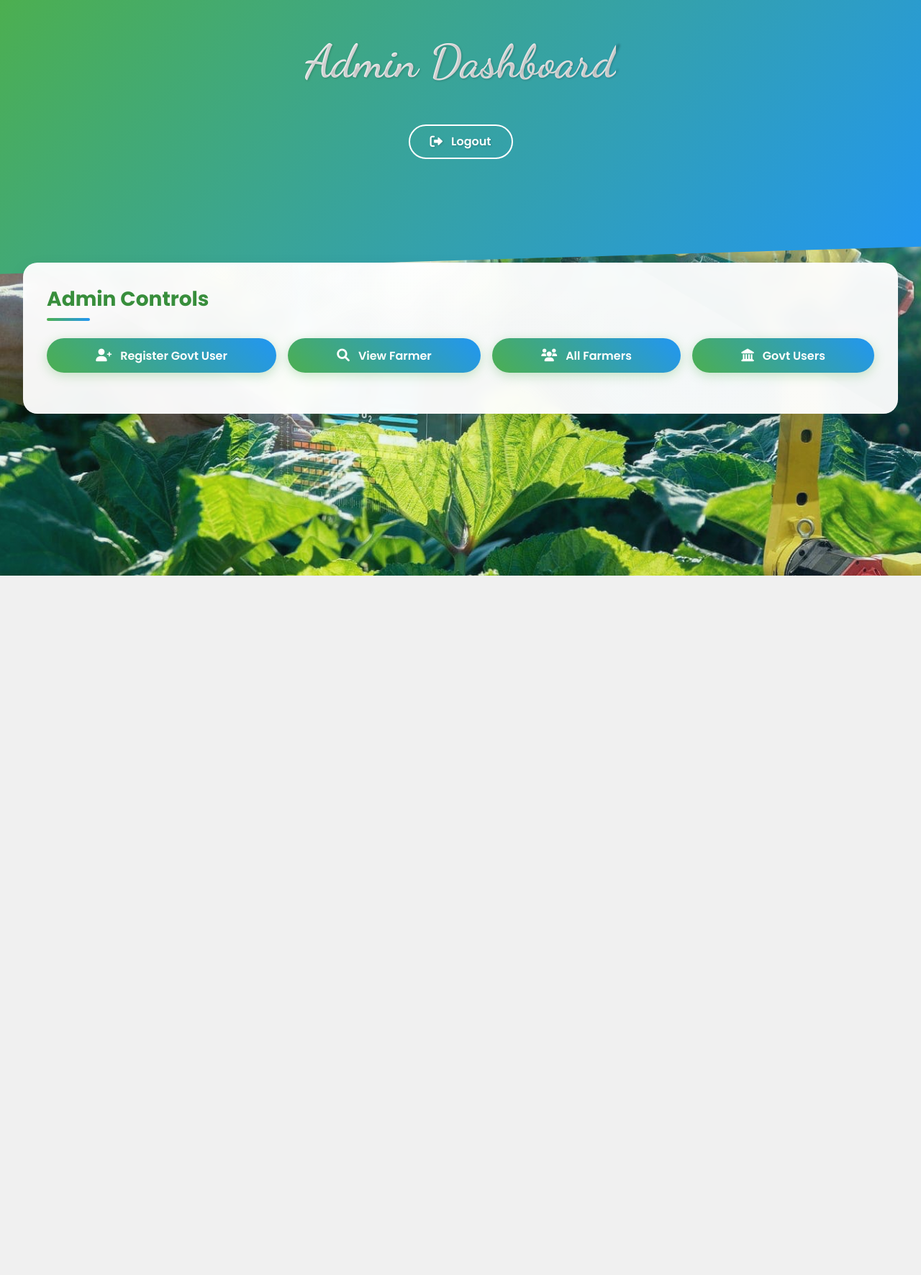
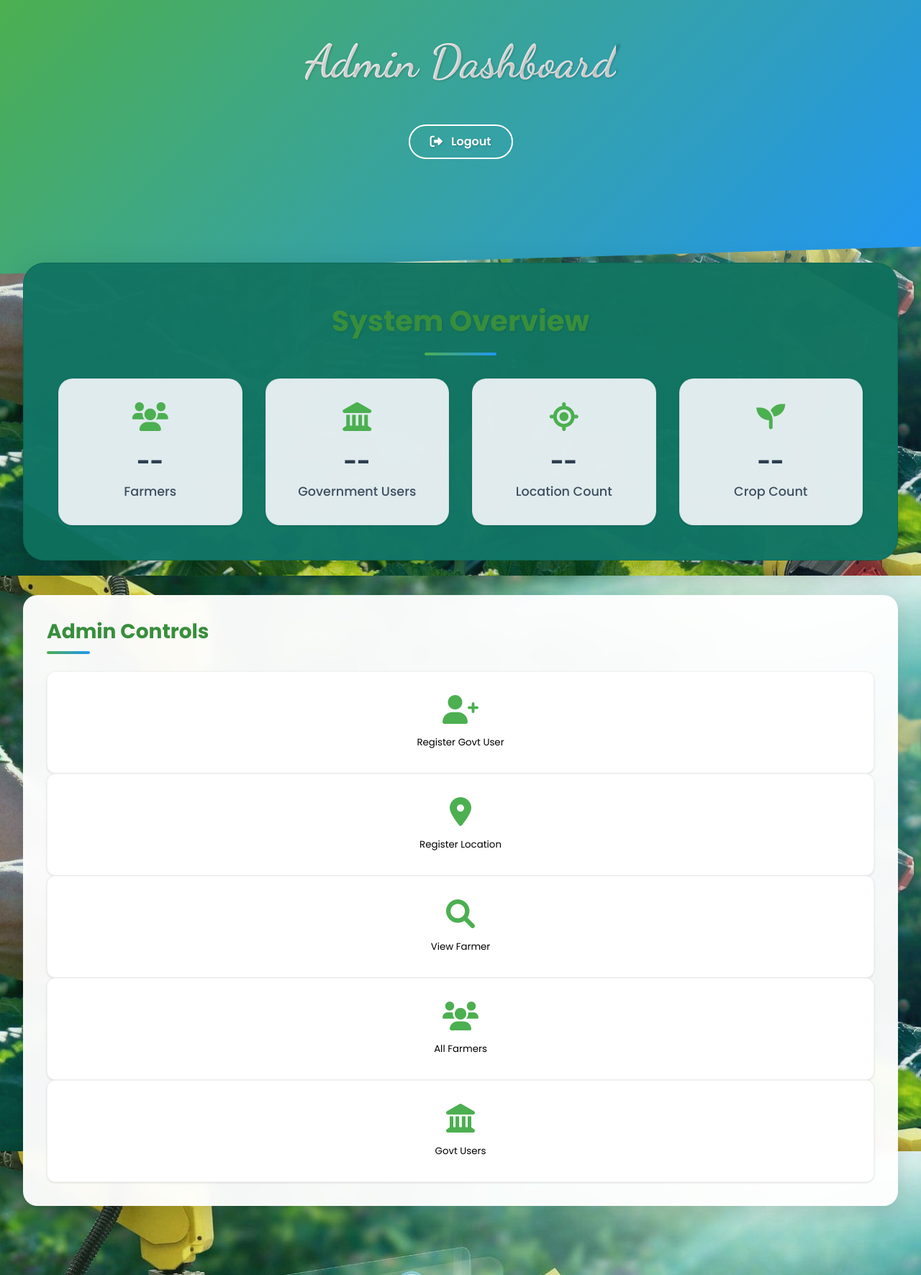
Before and after one commit to AbhishekYadav2207/Smart_Farming_AI, a Flask app: page /admin_dashboard in a window 1280 px wide. Shown: the whole page at 72% size. Before the commit the page ends 800 px from the top, so only its background shows below. Run offline with Flask 3, Linux system fonts and the light colour scheme; a user stored in the database is signed in.

Commit message:
Update admin.html for handling back functionality

```diff
--- a/app/templates/admin/dashboard.html
+++ b/app/templates/admin/dashboard.html
@@ -49,14 +63,48 @@
                 {% endfor %}
             </div>
             <div class="form-group">
-            <label for="location" class="form-label">Location</label>
-            {{ form.location(class="form-control") }}
-            {% for error in form.location.errors %}
+                <label for="location_id" class="form-label">Location ID:</label>
+                {{ form.location_id(class="form-control") }}
+                {% for error in form.location_id.errors %}
                     <span class="text-danger">{{ error }}</span>
                 {% endfor %}
             </div>
             <button type="submit" class="btn btn-primary btn-block">
                 <i class="fas fa-user-plus"></i> Register User
+            </button>
+        </form>
+    </div>
+    {% endif %}
+
+    {% if selected_option == 'register_location' %}
+    <div class="card">
+        <h2 class="card-title">Register Location</h2>
+        <form method="POST">
+            <input type="hidden" name="register_location" value="1">  <!-- Add this hidden field -->
+            {{ form.hidden_tag() }}  <!-- CSRF token -->
+            <div class="form-group">
+                <label for="id" class="form-label">Location ID:</label>
+                {{ form.id(class="form-control") }}
+                {% for error in form.id.errors %}
+                    <span class="text-danger">{{ error }}</span>
+                {% endfor %}
+            </div>
+            <div class="form-group">
+                <label for="name" class="form-label">Location Name:</label>
+                {{ form.name(class="form-control") }}
+                {% for error in form.name.errors %}
+                    <span class="text-danger">{{ error }}</span>
+                {% endfor %}
+            </div>
+            <div class="form-group">
+                <label for="state" class="form-label">State:</label>
+                {{ form.state(class="form-control") }}
+                {% for error in form.state.errors %}
+                    <span class="text-danger">{{ error }}</span>
+                {% endfor %}
+            </div>
+            <button type="submit" class="btn btn-primary btn-block">
+                <i class="fas fa-user-plus"></i> Register Location
             </button>
         </form>
     </div>
@@ -105,6 +148,24 @@
                     </div>
                     {% endif %}
                 {% endfor %}
+                {% if farmer_data.location %}
+                <div class="detail-item">
+                    <span class="detail-label">Location:</span>
+                    <span class="detail-value">{{ farmer_data.location.name }}, {{ farmer_data.location.state }}</span>
+                </div>
+                {% endif %}
+                {% if farmer_data.current_crop %}
+                <div class="detail-item">
+                    <span class="detail-label">Current Crop:</span>
+                    <span class="detail-value">{{ farmer_data.current_crop.name }}</span>
+                </div>
+                {% endif %}
+                {% if farmer_data.previous_crop %}
+                <div class="detail-item">
+                    <span class="detail-label">Previous Crop:</span>
+                    <span class="detail-value">{{ farmer_data.previous_crop.name }}</span>
+                </div>
+                {% endif %}
             </div>
         </div>
         {% endif %}
@@ -181,11 +242,14 @@
                     {% if farmer.name %}
                     <p><i class="fas fa-user"></i> <strong>Name:</strong> {{ farmer.name }}</p>
                     {% endif %}
+                    {% if farmer.phone %}
+                    <p><i class="fas fa-phone"></i> <strong>Phone:</strong> {{ farmer.phone }}</p>
+                    {% endif %}
                     {% if farmer.location %}
-                    <p><i class="fas fa-map-marker-alt"></i> <strong>Location:</strong> {{ farmer.location }}</p>
+                    <p><i class="fas fa-map-marker-alt"></i> <strong>Location:</strong> {{ farmer.location.name }}, {{ farmer.location.state }}</p>
                     {% endif %}
-                    {% if farmer.crop_selected %}
-                    <p><i class="fas fa-seedling"></i> <strong>Crop:</strong> {{ farmer.crop_selected }}</p>
+                    {% if farmer.current_crop %}
+                    <p><i class="fas fa-seedling"></i> <strong>Current Crop:</strong> {{ farmer.current_crop.name }}</p>
                     {% endif %}
                 </div>
                 <div class="data-card-footer">
@@ -264,15 +328,10 @@
                     <p><i class="fas fa-user"></i> <strong>Name:</strong> {{ govt_user.name }}</p>
                     {% endif %}
                     {% if govt_user.location %}
-                    <p><i class="fas fa-map-marker-alt"></i> <strong>Location:</strong> {{ govt_user.location }}</p>
+                    <p><i class="fas fa-map-marker-alt"></i> <strong>Location:</strong> {{ govt_user.location.name }}, {{ govt_user.location.state }}</p>
                     {% endif %}
-                    {% if govt_user.annual_rainfall %}
-                    <p><i class="fas fa-cloud-rain"></i> <strong>Rainfall:</strong> {{ govt_user.annual_rainfall }}mm</p>
-                    {% endif %}
-                    {% if govt_user.average_temperature %}
-                    <p><i class="fas fa-temperature-high"></i> <strong>Temperature:</strong>
-                        {{ govt_user.average_temperature }}°C</p>
-                    {% endif %}
+                    <p><i class="fas fa-users"></i> <strong>No of Farmers Assigned:</strong> {{ govt_user.no_farmers_assigned }}</p>
+                    <p><i class="fas fa-check-circle"></i> <strong>No of Active Farmers:</strong> {{ govt_user.no_farmers_active }}</p>
                 </div>
                 <div class="data-card-footer">
                     <a href="{{ url_for('admin.edit_govt_user', govt_user_id=govt_user.id) }}" class="btn btn-primary btn-sm">
@@ -298,20 +357,51 @@
     </div>
     {% endif %}
     {% else %}
+    <div class="farmer-profile-overview">
+        <div class="farmer-profile-card">
+            <h2 class="farmer-profile-title">System Overview</h2>
+            <div class="farmer-stats-grid">
+                <div class="farmer-stat-item">
+                    <i class="fas fa-users"></i>
+                    <span class="farmer-stat-value">{{ farmer_count or '--' }}</span>
+                    <span class="farmer-stat-label">Farmers</span>
+                </div>
+                <div class="farmer-stat-item">
+                    <i class="fas fa-landmark"></i>
+                    <span class="farmer-stat-value">{{ govt_user_count or '--' }}</span>
+                    <span class="farmer-stat-label">Government Users</span>
+                </div>
+                <div class="farmer-stat-item">
+                    <i class="fas fa-location"></i>
+                    <span class="farmer-stat-value">{{ location_count or '--' }}</span>
+                    <span class="farmer-stat-label">Location Count</span>
+                </div>
+                <div class="farmer-stat-item">
+                    <i class="fas fa-seedling"></i>
+                    <span class="farmer-stat-value">{{ crop_count or '--' }}</span>
+                    <span class="farmer-stat-label">Crop Count</span>
+                </div>
+            </div>
+        </div>
+    </div>
+
     <div class="card">
         <h2 class="card-title">Admin Controls</h2>
-        <div class="button-row">
+        <div class="action-grid">
             <form method="POST">
-                <button type="submit" name="option" value="register_govt" class="btn btn-primary">
+                <button type="submit" name="option" value="register_govt" class="action-card">
                     <i class="fas fa-user-plus"></i> Register Govt User
                 </button>
-                <button type="submit" name="option" value="view_farmer" class="btn btn-primary">
+                <button type="submit" name="option" value="register_location" class="action-card">
+                    <i class="fas fa-map-marker-alt"></i> Register Location
+                </button>
+                <button type="submit" name="option" value="view_farmer" class="action-card">
                     <i class="fas fa-search"></i> View Farmer
                 </button>
-                <button type="submit" name="option" value="view_farmers" class="btn btn-primary">
+                <button type="submit" name="option" value="view_farmers" class="action-card">
                     <i class="fas fa-users"></i> All Farmers
                 </button>
-                <button type="submit" name="option" value="view_govt_users" class="btn btn-primary">
+                <button type="submit" name="option" value="view_govt_users" class="action-card">
                     <i class="fas fa-landmark"></i> Govt Users
                 </button>
             </form>
@@ -320,27 +410,57 @@
 {% endif %}
 <script>
 document.addEventListener('DOMContentLoaded', function() {
-    // Check if we're on the main dashboard or a sub-page
+    // Track if we're on main dashboard or sub-page
     const isMainDashboard = window.location.search.indexOf('option=') === -1;
 
-    // Handle browser back button
+    // Set initial history state
+    window.history.replaceState({
+        dashboard: true,
+        isMain: isMainDashboard
+    }, '');
+
+    // Handle back/forward navigation
     window.addEventListener('popstate', function(event) {
-        if (isMainDashboard) {
-            // Only for main dashboard
-            if(confirm('Are you sure you want to logout?')) {
-                window.location.href = "{{ url_for('auth.logout') }}";
+        // If not from our dashboard, redirect to login
+        if (!event.state || !event.state.dashboard) {
+            window.location.href = "{{ url_for('auth.login') }}";
+            return;
+        }
+
+        // If on main dashboard and going back - confirm logout
+        if (event.state.isMain) {
+            if (confirm('Are you sure you want to logout?')) {
+                // Clear session via AJAX before redirect
+                fetch("{{ url_for('auth.logout') }}", {
+                    method: 'GET',
+                    credentials: 'same-origin'
+                }).then(() => {
+                    window.location.href = "{{ url_for('auth.login') }}";
+                });
             } else {
-                // Push the current state again to prevent leaving
-                history.pushState(null, null, window.location.pathname);
+                // Stay on page and restore history state
+                window.history.pushState({
+                    dashboard: true,
+                    isMain: true
+                }, '');
             }
         } else {
-            // For any selected option, go back to main dashboard
-            window.location.href = "{{ url_for('admin.dashboard') }}";
+            // From sub-page - go to main dashboard
+            window.location.href = "{{ url_for(request.endpoint) }}";
         }
     });
 
-    // Prevent issues with forward/back navigation
-    history.pushState(null, null, window.location.href);
+    // Update state when navigating to sub-pages
+    document.querySelectorAll('form[method="POST"]').forEach(form => {
+        form.addEventListener('submit', function() {
+            if (this.querySelector('[name="option"]')) {
+                window.history.pushState({
+                    dashboard: true,
+                    isMain: false
+                }, '', window.location.href);
+            }
+        });
+    });
 });
 </script>
 {% endblock %}
```
Also changed, not shown: other parts of app/templates/admin/dashboard.html (+16 -7 lines). Lines whose indentation alone changed are shown as unchanged.
